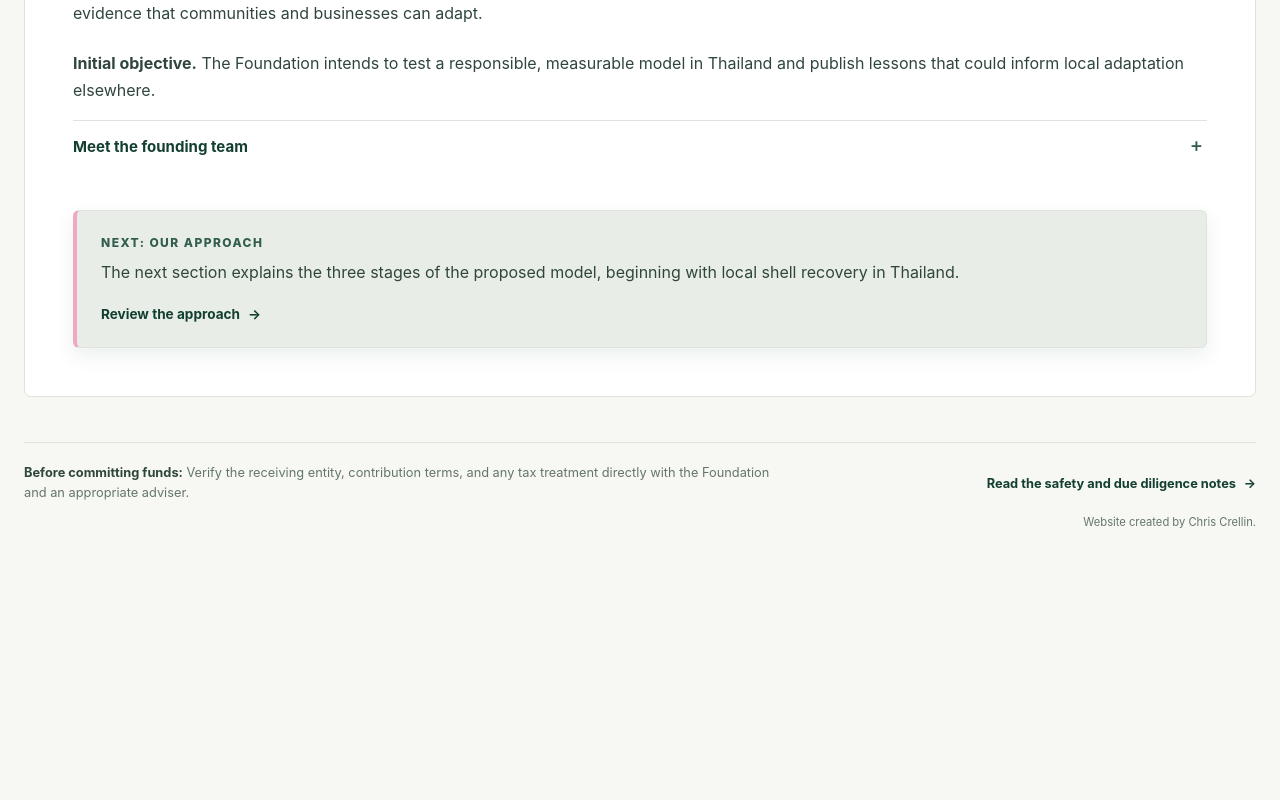
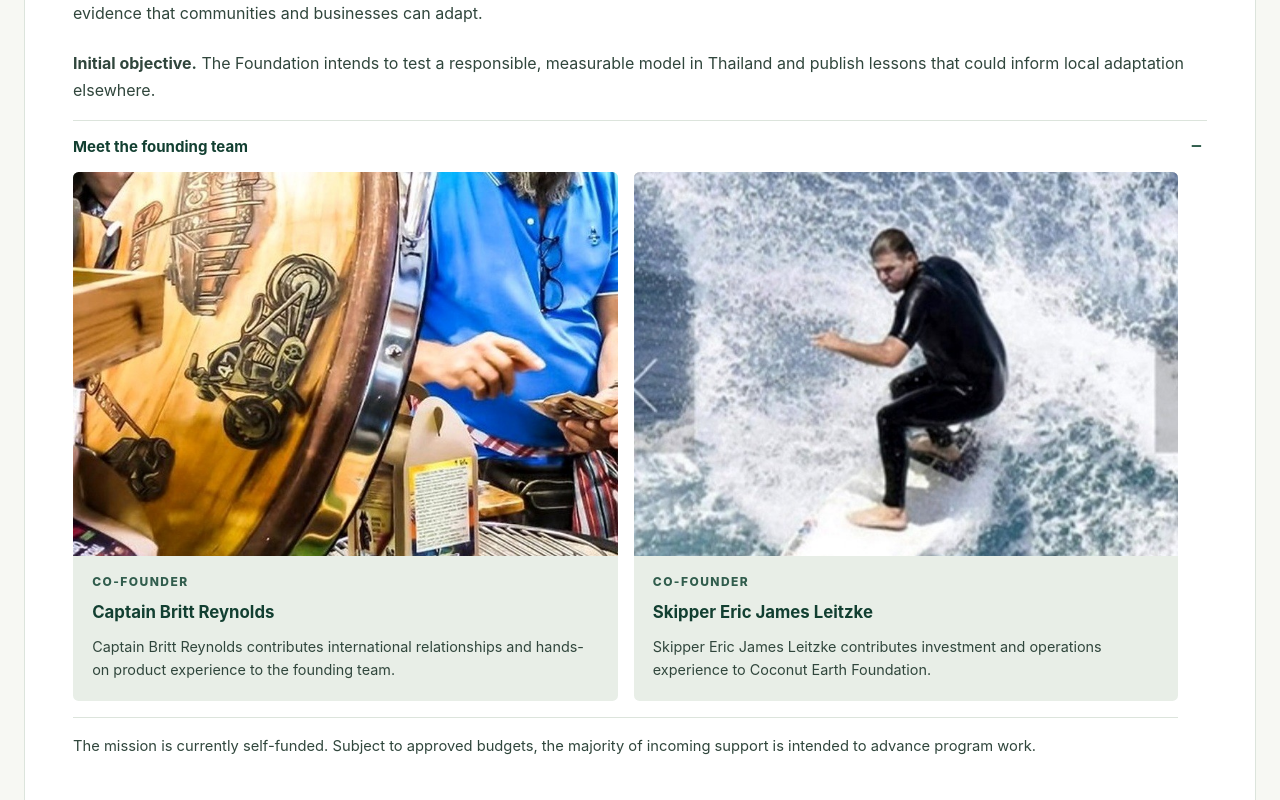
Before and after one commit to crec11/Coconut-Earth-Foundation, a React (Vite) app: page / in a window 1280 px wide. Shown: the part 1040-1840 px from the top of the page. Before the commit the page ends 1602 px from the top, so only its background shows below. Built offline with nearby package versions, Linux system fonts and the light colour scheme.

Commit message:
Keep open by default

```diff
--- a/src/features/home/components/Disclosure.tsx
+++ b/src/features/home/components/Disclosure.tsx
@@ -7,7 +7,7 @@ interface DisclosureProps {
 
 export function Disclosure({ children, summary }: DisclosureProps) {
   return (
-    <details className="detail-disclosure">
+    <details className="detail-disclosure" open>
       <summary>{summary}</summary>
       <div className="disclosure-content">{children}</div>
     </details>
```
Also changed, not shown: index.html (+1 -1 lines), 1 other file (tests, documents, lock files or other folders).
